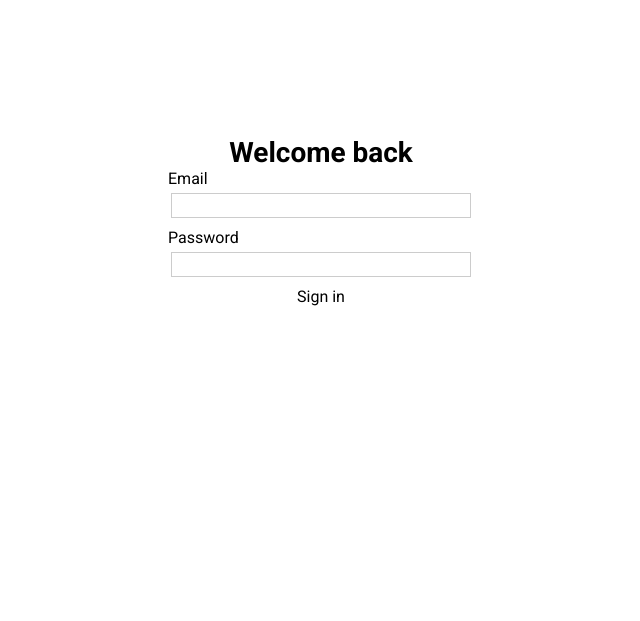
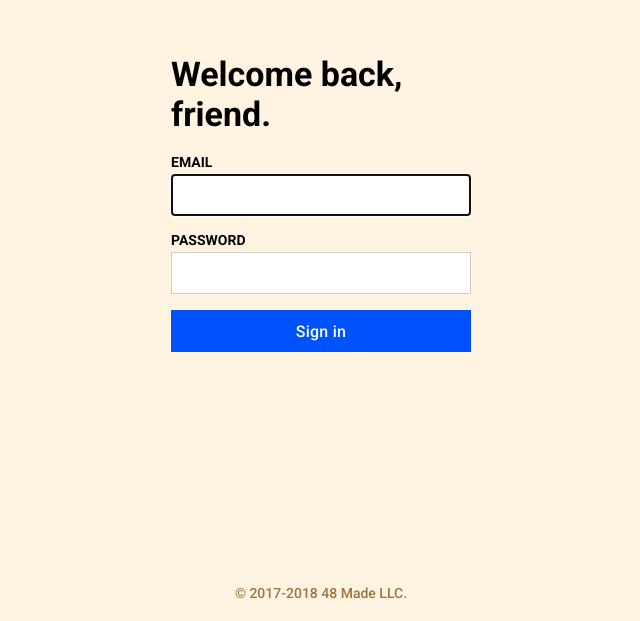
Before and after one commit to twanlass/dundun, a React (Create React App) app: page /login in a window 1280 px wide. Shown: the part 179-800 px from the top of the page, without its empty margins (319-959 px from the left). Built offline with nearby package versions, Linux system fonts and the light colour scheme.

Commit message:
Styles login page.

```diff
--- a/src/App.js
+++ b/src/App.js
@@ -6,6 +6,7 @@ import './css/variables.css';
 import './css/app.css';
 import './css/typography.css';
 import './css/form.css';
+import './css/button.css';
 import './css/todo-icon-font.css';
 
 export default class App extends React.Component {
--- a/src/components/listItem/listItem.css
+++ b/src/components/listItem/listItem.css
@@ -105,7 +105,7 @@
 
   .todo__title a {
     text-decoration: none;
-    color: #0366d6;
+    color: var(--color__primary);
     background-color: #eff5fb;
     border-radius: 100px;
     padding: 4px 10px;
@@ -185,3 +185,11 @@
 .input[type="checkbox"] {
   margin: 0;
 }
+
+.todo-label {
+  line-height: 0;
+  cursor: default;
+  padding: 10px 5px 10px 0;
+  user-select: none;
+  margin-right: 6px;
+}
--- a/src/components/listItem/listItem.js
+++ b/src/components/listItem/listItem.js
@@ -100,7 +100,7 @@ export default class ListItem extends React.Component {
 
     return (
       <div className={todoClasses} draggable={draggable} onDragStart={dragStart} onDragEnd={dragEnd} data-id={todo.id}>
-        <label id={todo.id}>
+        <label className="todo-label" id={todo.id}>
           <input type="checkbox" id={todo.id} onClick={() => { this.onDone(todo.id, todo.list_id, !todo.completed); }} defaultChecked={todo.completed} />
         </label>
         {this.renderTitle()}
--- a/src/components/listItemForm/listItemForm.css
+++ b/src/components/listItemForm/listItemForm.css
@@ -24,14 +24,6 @@
   font-size: 10px;
 }
 
-label {
-  line-height: 0;
-  cursor: default;
-  padding: 10px 5px 10px 0;
-  user-select: none;
-  margin-right: 6px;
-}
-
 form {
   width: 100%;
   display: flex;
--- a/src/components/loginForm/loginForm.css
+++ b/src/components/loginForm/loginForm.css
@@ -1,30 +1,10 @@
-.form-wrapper {
-  display: flex;
-  justify-content: center;
-  align-items: center;
-  flex: 0 0 100%;
+.login-form {
+  background-color: #fff3e2;
 }
 
-.form {
-  display: flex;
-  flex-direction: column;
-  max-width: 300px;
+.login-form-copyright {
+  color: #9c753e;
+  font-size: 14px;
+  font-weight: var(--weight__medium);
+  margin-bottom: 20px;
 }
-
-.form-header {
-  font-size: 28px;
-  font-weight: var(--weight__bold);
-}
-
-.form-input {
-  border: 1px solid #ccc;
-  font-size: 18px;
-  margin-bottom: 10px;
-  width: 100%;
-}
-
-.form-label {
-  margin-bottom: 4px;
-  text-align: left;
-  width: 100%;
-}
--- a/src/components/loginForm/loginForm.js
+++ b/src/components/loginForm/loginForm.js
@@ -32,9 +32,18 @@ export default class LoginForm extends React.Component {
     })
   }
 
-  onSubmit() {
-    console.log('validate form, then submit')
-    this.login()
+  validate() {
+    let email = this.state.email
+    let password = this.state.password
+
+    return email && password ? true : false;
+  }
+
+  onSubmit(e) {
+    e.preventDefault()
+    if (this.validate()) {
+      this.login()
+    }
   }
 
   handleInputChange(e) {
@@ -48,15 +57,16 @@ export default class LoginForm extends React.Component {
 
   render() {
     return (
-      <div className="form-wrapper">
-        <form className="form">
-            <div className="form-header">Welcome back</div>
+      <div className="form-wrapper login-form">
+        <form className="form" onSubmit={this.onSubmit.bind(this)}>
+            <div className="form-header">Welcome back, friend.</div>
             <label className="form-label">Email</label>
-            <input className="form-input" name="email" type="text" value={this.state.email} onChange={this.handleInputChange.bind(this)}/>
+            <input className="form-input" name="email" type="text" autoFocus={true} value={this.state.email} onChange={this.handleInputChange.bind(this)}/>
             <label className="form-label">Password</label>
             <input className="form-input" name="password" type="password" value={this.state.password} onChange={this.handleInputChange.bind(this)}/>
-            <div onClick={(e) => {this.onSubmit()}}>Sign in</div>
+            <input className="btn" type="submit" value="Sign in" />
         </form>
+        <div className="login-form-copyright">&copy; 2017-2018 48 Made LLC.</div>
       </div>
     )
   }
--- a/src/components/sidebarItem/sidebarItem.css
+++ b/src/components/sidebarItem/sidebarItem.css
@@ -17,7 +17,7 @@
 
 .sidebar-item--active,
 .sidebar-item--active:hover {
-  color: #0052FF;
+  color: var(--color__primary);
   cursor: default;
 }
 
@@ -55,5 +55,5 @@
 
 .sidebar-item--active .sidebar-item__badge-count,
 .sidebar-item--active:hover .sidebar-item__badge-count {
-  background-color: #0052FF;
+  background-color: var(--color__primary);
 }
--- /dev/null
+++ b/src/css/button.css
@@ -0,0 +1,17 @@
+.btn {
+  align-items: center;
+  appearance: none;
+  background-color: var(--color__primary);
+  border-radius: 0;
+  border: 0;
+  color: #fff;
+  cursor: pointer;
+  display: flex;
+  font-family: inherit;
+  font-size: 16px;
+  font-weight: var(--weight__medium);
+  height: 42px;
+  justify-content: center;
+  letter-spacing: .25px;
+  width: 100%;
+}
--- a/src/css/form.css
+++ b/src/css/form.css
@@ -0,0 +1,45 @@
+.form-wrapper {
+  display: flex;
+  justify-content: center;
+  align-items: center;
+  flex: 0 0 100%;
+  flex-direction: column;
+}
+
+.form {
+  display: flex;
+  flex-direction: column;
+  max-width: 300px;
+  margin-top: auto;
+  margin-bottom: auto;
+}
+
+.form-header {
+  font-size: 34px;
+  font-weight: var(--weight__bold);
+  width: 100%;
+  margin-bottom: 20px;
+}
+
+.form-input {
+  border: 1px solid #ccc;
+  font-family: inherit;
+  font-size: 16px;
+  font-size: 18px;
+  font-weight: var(--weight__medium);
+  height: 42px;
+  margin-bottom: 16px;
+  padding: 0;
+  text-indent: 10px;
+  width: 100%;
+}
+
+.form-label {
+  font-size: 14px;
+  font-weight: var(--weight__bold);
+  margin-bottom: 4px;
+  text-align: left;
+  text-transform: uppercase;
+  width: 100%;
+  user-select: none;
+}
--- a/src/css/variables.css
+++ b/src/css/variables.css
@@ -1,6 +1,6 @@
 :root {
   /*Colors*/
-  --color__primary: #0366d6;
+  --color__primary: #0052FF;
 
   /*Font Family*/
   --font-family: 'Roboto', sans-serif;
--- a/src/index.css
+++ /dev/null
@@ -1,5 +0,0 @@
-body {
-  margin: 0;
-  padding: 0;
-  font-family: sans-serif;
-}
--- a/src/index.js
+++ b/src/index.js
@@ -4,7 +4,6 @@ import Thunk from 'redux-thunk'
 import { createStore, applyMiddleware } from 'redux'
 import { Provider } from 'react-redux'
 import { rootReducer } from './reducers/root.js'
-import './index.css'
 import App from './App'
 import registerServiceWorker from './registerServiceWorker'
 
```
